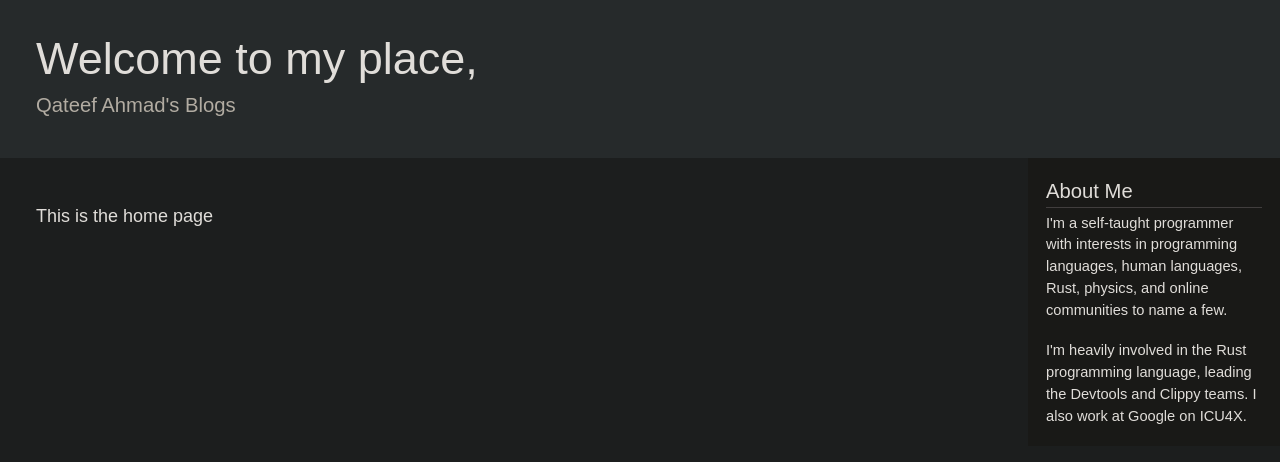
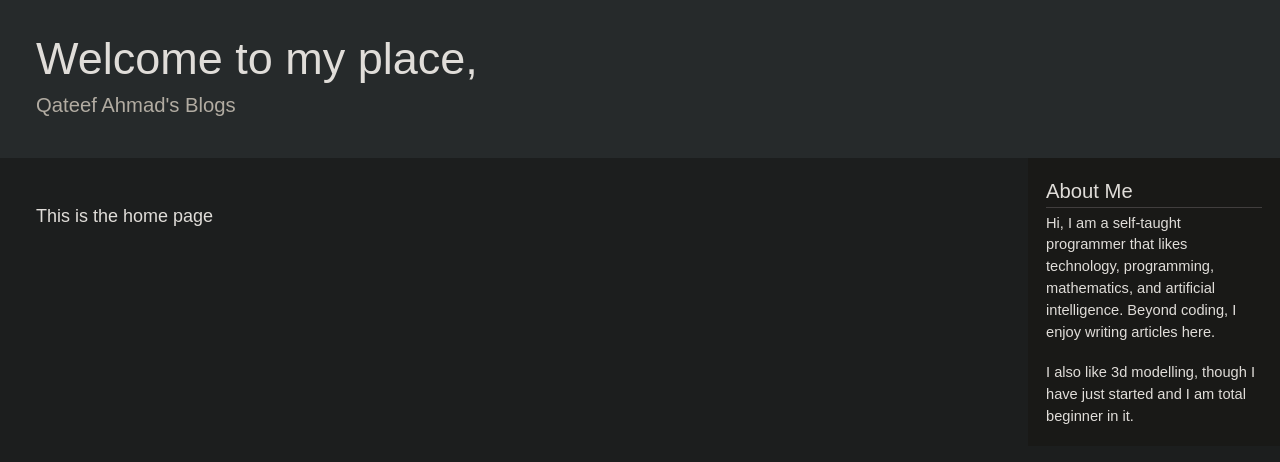
Before and after one commit to enix403/enix403.github.io, a SvelteKit app: page / in a window 1280 px wide. Shown: the top 462 px of the page. Built offline with nearby package versions, Linux system fonts and the light colour scheme.

Commit message:
Added about me

```diff
--- a/src/routes/+layout.svelte
+++ b/src/routes/+layout.svelte
@@ -14,18 +14,18 @@
   </div>
 
   <div class="mx-auto mb-20 flex max-w-[1280px] items-stretch">
-    <div class="flex-1 px-6 pt-10 md:px-8">
-      {@render children?.()}
+    <div class="flex-1 px-6 pt-10 md:px-8 max-w-full">
+      <div class="w-full max-w-full">
+        {@render children?.()}
+      </div>
     </div>
-    <div class="w-56 shrink-0 bg-[#191917] px-4 py-4 text-[0.813rem] max-md:hidden">
+    <div class="w-56 shrink-0 bg-[#191917] px-4 py-4 text-[0.813rem] max-xl:hidden">
       <h2 class="border-app-line border-b text-lg">About Me</h2>
       <p class="mt-1">
-        I'm a self-taught programmer with interests in programming languages, human languages, Rust,
-        physics, and online communities to name a few.
+        Hi, I am a self-taught programmer that likes technology, programming, mathematics, and artificial intelligence. Beyond coding, I enjoy writing articles here.
       </p>
       <p class="mt-4">
-        I'm heavily involved in the Rust programming language, leading the Devtools and Clippy
-        teams. I also work at Google on ICU4X.
+        I also like 3d modelling, though I have just started and I am total beginner in it.
       </p>
     </div>
   </div>
```
